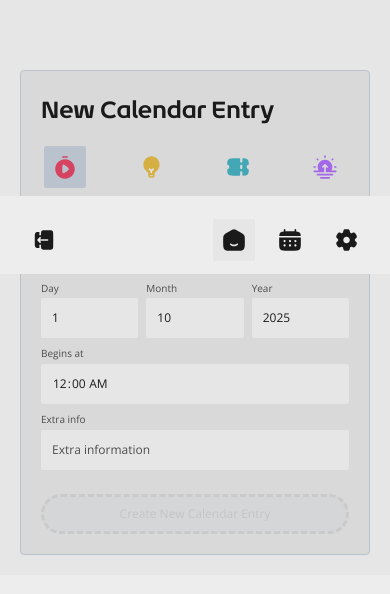
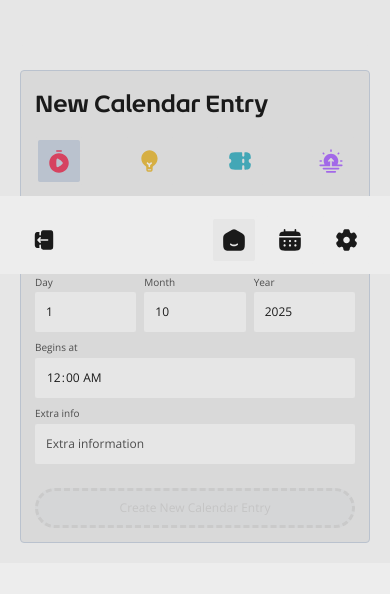
Before and after one commit to HarrisonBaghurst/dating-app, a Next.js app: page / in a window 390 px wide. Shown: the part 570-1164 px from the top of the page. Built offline with nearby package versions, Linux system fonts and the light colour scheme; no server answers.

Commit message:
added medium padding and applied to large cards

```diff
--- a/app/globals.css
+++ b/app/globals.css
@@ -132,6 +132,7 @@ input:focus {
   --rounding-large: 0.5rem;
   --rounding-small: 0.25rem;
   --padding-large: 2.5rem;
+  --padding-medium: 1.75rem;
   --padding-small: 1rem;
   --gap-large: 3rem;
   --gap-medium: 2rem;
@@ -200,6 +201,7 @@ input:focus {
     --rounding-large: 0.25rem;
     --rounding-small: 0.125rem;
     --padding-large: 1.25rem;
+    --padding-medium: 0.875rem;
     --padding-small: 0.5rem;
     --gap-large: 1.5rem;
     --gap-medium: 1rem;
--- a/components/CreateEvent.tsx
+++ b/components/CreateEvent.tsx
@@ -120,7 +120,7 @@ const CreateEvent = ({ defaultDate }: CreateEventProps) => {
     }
 
     return (
-        <div className='h-fit w-full bg-card-grey rounded-[var(--rounding-large)] p-[var(--padding-large)] flex flex-col gap-[var(--gap-large)] border-[1px] border-card-highlight'>
+        <div className='h-fit w-full bg-card-grey rounded-[var(--rounding-large)] p-[var(--padding-medium)] flex flex-col gap-[var(--gap-large)] border-[1px] border-card-highlight'>
             {/* title */}
             <div className='flex flex-col gap-[var(--gap-medium)]'>
                 <h1 className='title-large font-enorm'>
--- a/components/EventsList.tsx
+++ b/components/EventsList.tsx
@@ -53,7 +53,7 @@ const EventsList = ({ date, month, year, events, title }: EventsListProps) => {
 	}
 
     return (
-		<div className='bg-card-grey w-full rounded-[var(--rounding-large)] p-[var(--padding-large)] paragraph-large flex flex-col gap-[var(--gap-medium)] h-fit border-[1px] border-card-highlight'>
+		<div className='bg-card-grey w-full rounded-[var(--rounding-large)] p-[var(--padding-medium)] paragraph-large flex flex-col gap-[var(--gap-medium)] h-fit border-[1px] border-card-highlight'>
 			{title && (
 				<h2 className='title-large font-enorm'>
 					{title}
--- a/components/LoginForm.tsx
+++ b/components/LoginForm.tsx
@@ -43,7 +43,7 @@ const LoginForm = () => {
     return (
         <div className="flex items-center justify-center min-h-screen w-screen bg-background-light paragraph-large">
             <div className='
-            bg-card-grey p-[var(--padding-large)] rounded-[var(--rounding-large)] flex flex-col gap-[var(--gap-large)] border-[1px] border-card-highlight
+            bg-card-grey p-[var(--padding-medium)] rounded-[var(--rounding-large)] flex flex-col gap-[var(--gap-large)] border-[1px] border-card-highlight
             w-[75%]
             2xl:w-[35%]
             '>
```
